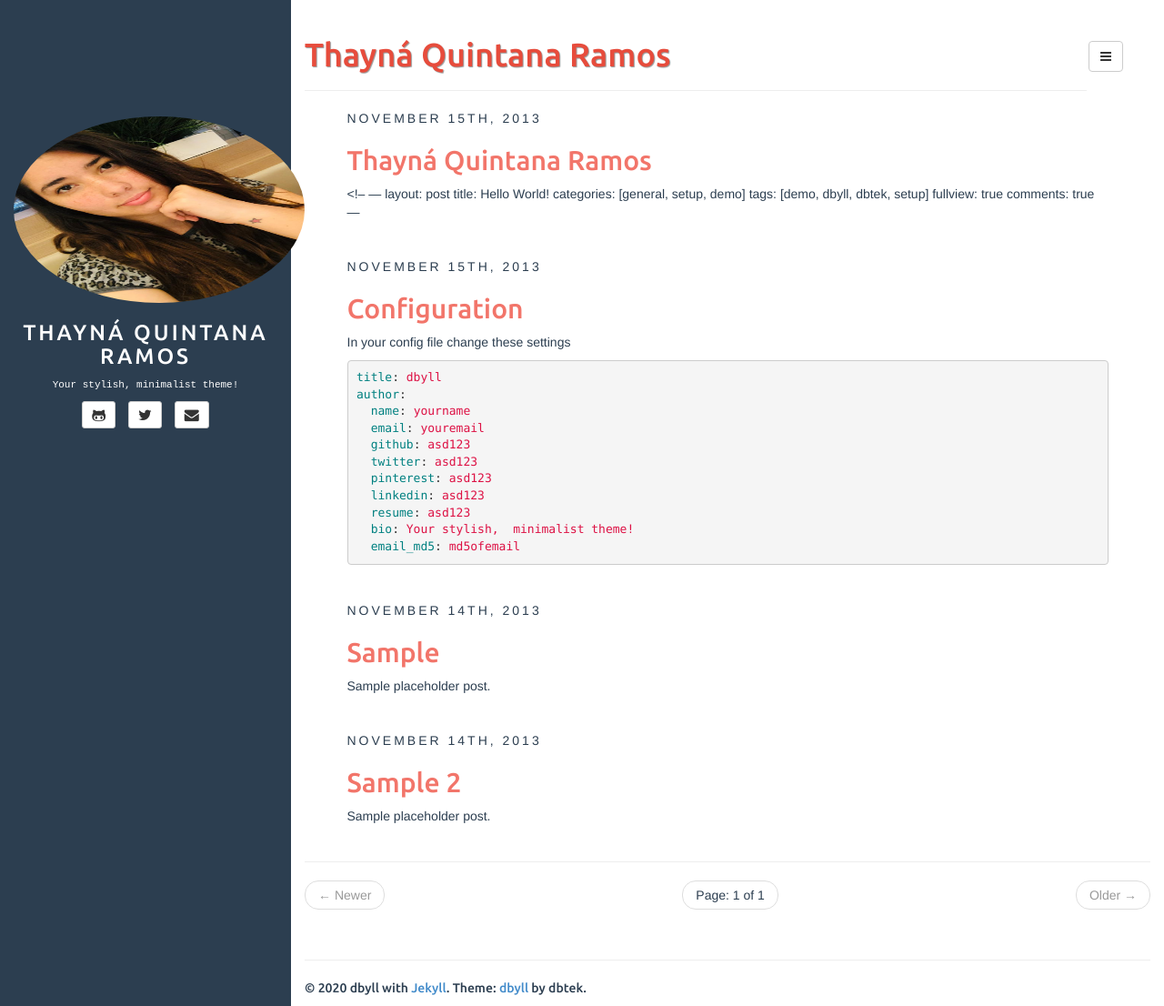
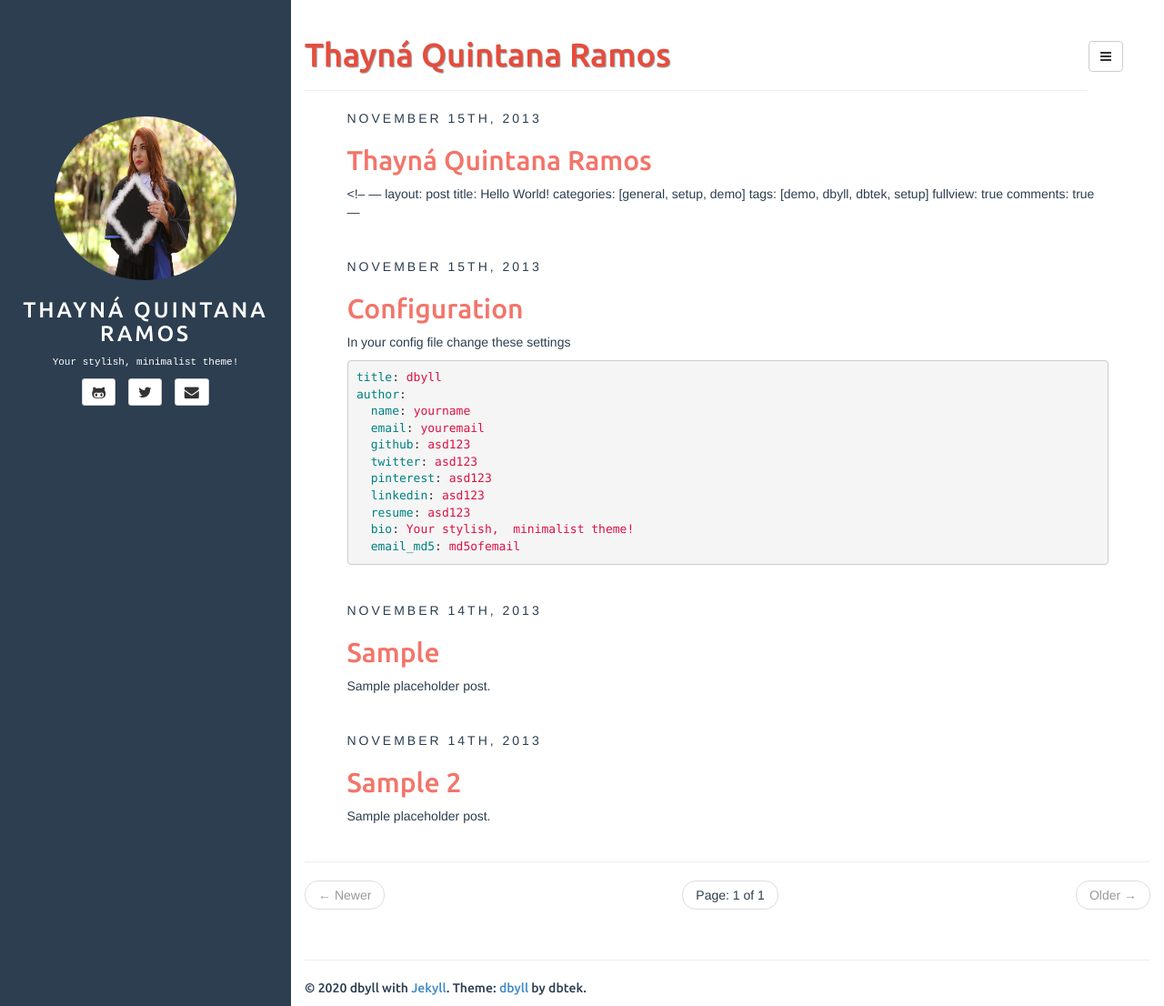
Before and after one commit to ThayQR/thayQR.github.io, a Jekyll site: the page built from index.html, in a window 1280 px wide and 1106 px high. Shown: the whole window at 91% size. Built offline with Jekyll 4.4.1, drawn with Linux system fonts in a browser that asks for light colours; the list of posts is cut into pages by our own code.

Commit message:
adjusting photo

```diff
--- a/_includes/sidebar.html
+++ b/_includes/sidebar.html
@@ -1,7 +1,7 @@
 <!-- sidebar.html -->
 <header class="sidebar-header" role="banner">
 	<a href="{{ site.BASE_PATH }}/">
-		<img src="/assets/media/WhatsApp Image 2020-11-26 at 15.42.26.jpeg" width="320" height="205" class="img-circle" />
+		<img src="/assets/media/photo.png" width="200" height="180" class="img-circle" />
 	</a>
 	<h3 class="title">
         <a href="{{ site.BASE_PATH }}/">{{ site.title }}</a>
```
Also changed, not shown: assets/media/WhatsApp Image 2020-11-26 at 15.42.26.jpeg (deleted), assets/media/photo.png (added).
